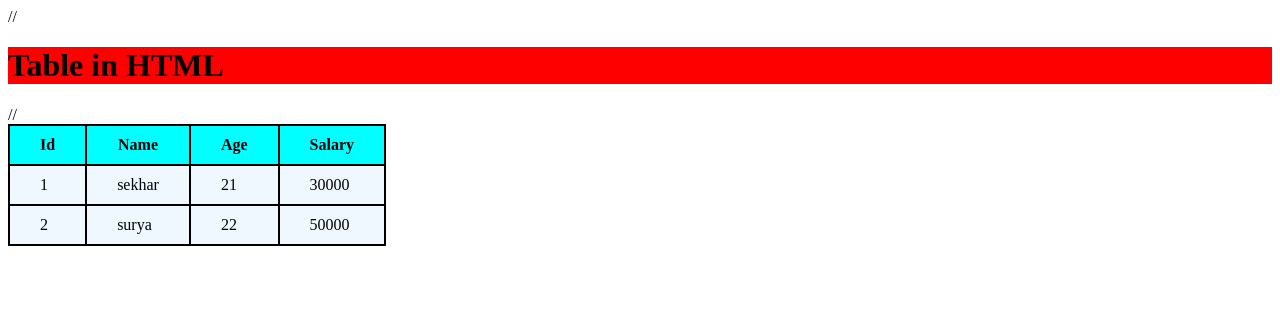
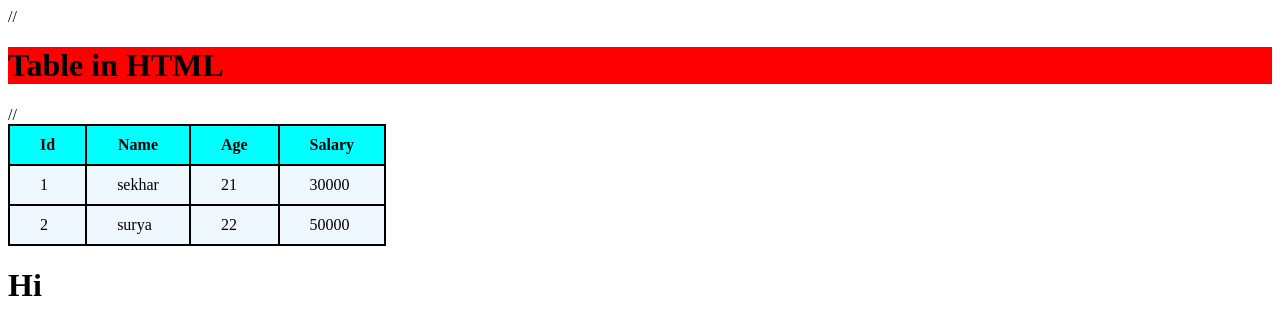
Before and after one commit to rajasekharmeesala18-cpu/html, a plain HTML site: page day2/index.html in a window 1280 px wide. Drawn offline with Linux system fonts and the light colour scheme.

Commit message:
second commit

```diff
--- a/day2/index.html
+++ b/day2/index.html
@@ -30,7 +30,9 @@
                 <td>50000</td>
             </tr>
         </table>
-
+        <h1>
+            Hi
+        </h1>
 </body>
 
 
```
